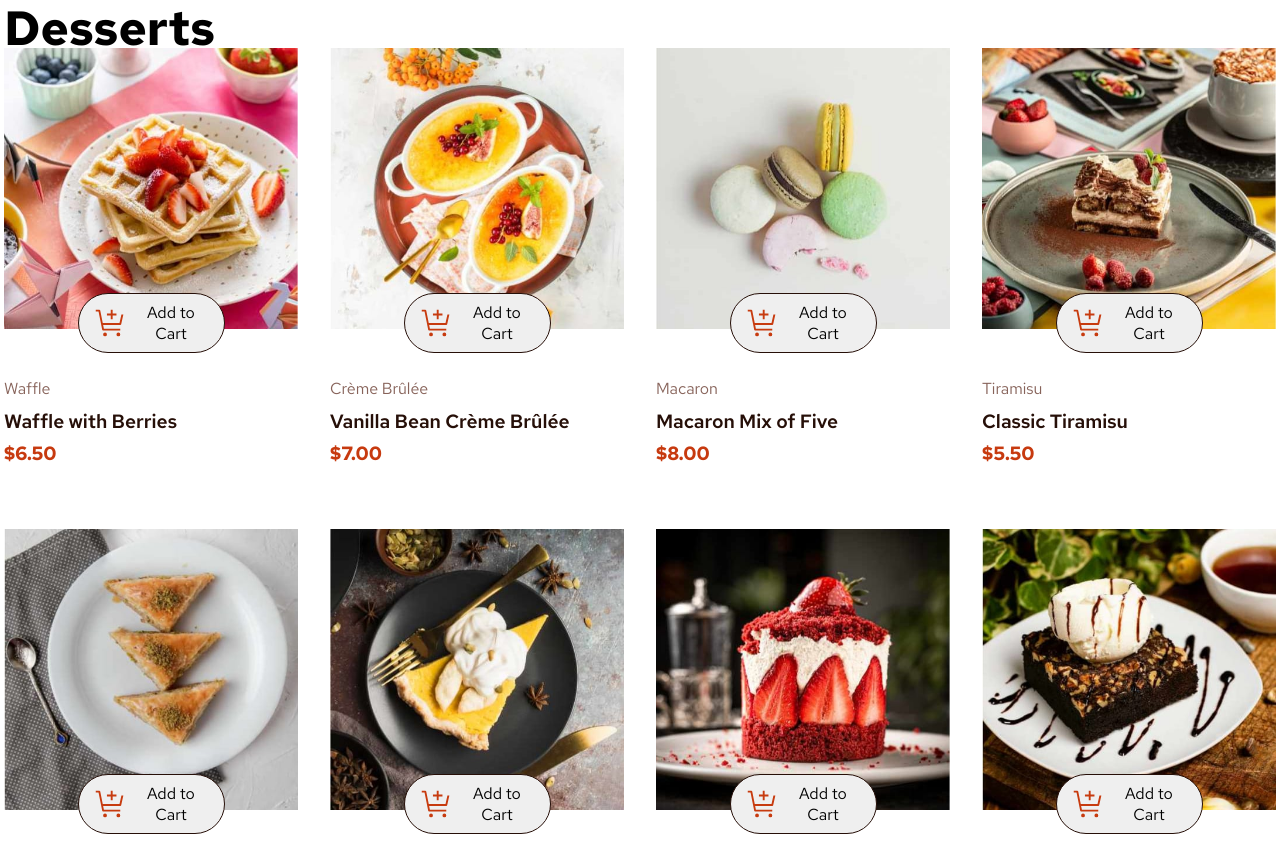
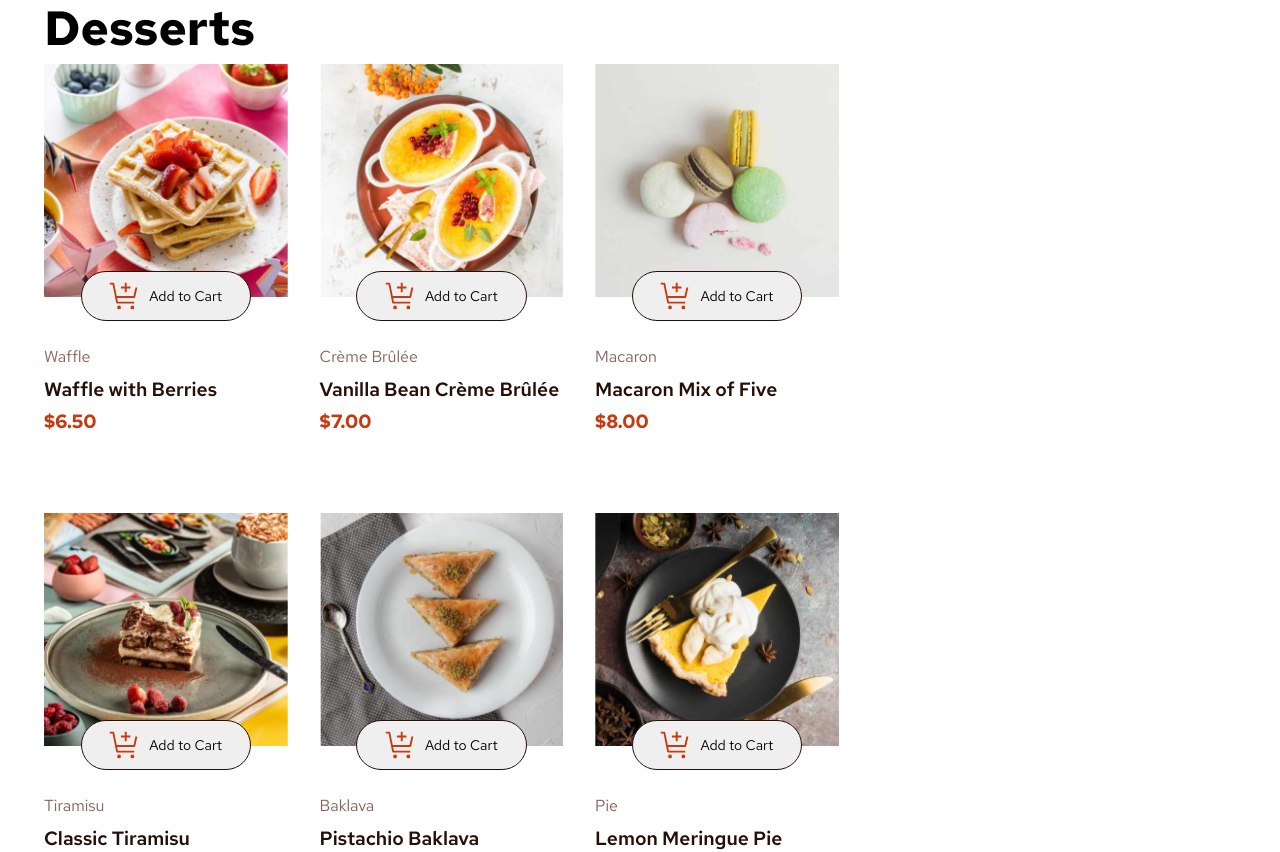
Before and after one commit to SebastianLaka/product-list-with-cart, a Vue app: page / in a window 1280 px wide. Shown: the top 852 px of the page. Built offline with nearby package versions, Linux system fonts and the light colour scheme.

Commit message:
Add grid for sizes from desktopp

```diff
--- /dev/null
+++ b/src/assets/sass/wrapper.scss
@@ -0,0 +1,5 @@
+.wrapper{
+  margin: 0 auto;
+  width: 100%;
+  max-width: 75em;
+}
--- a/src/components/Layout.vue
+++ b/src/components/Layout.vue
@@ -2,14 +2,21 @@
 import ProductList from './product-list/ProductList.vue'
 </script>
 <template>
-  <main class="main-layout">
+  <main class="main-layout wrapper">
     <ProductList />
   </main>
 </template>
 <style lang="scss" scoped>
 @use '../assets/sass/breakpoints.scss' as *;
+@use "../assets/sass/wrapper.scss" as *;
 .main-layout{
   position: relative;
   padding: 1em .25em;
 }
+@media(min-width: 1200px){
+  .main-layout{
+    display: grid;
+    grid-template-columns: repeat(3, 1fr);
+  }
+}
 </style>
--- a/src/components/product-list/ProductItem.vue
+++ b/src/components/product-list/ProductItem.vue
@@ -21,7 +21,7 @@ const getImageUrl = (path) => {
         <source :srcset="getImageUrl(image.tablet)" media="(min-width: 768px)" />
         <img :src="getImageUrl(image.mobile)" class="product-image" :alt="image.desktop" />
       </picture>
-      <CartButton :icon="addCartIcon" class="cart-button"><p>Add to Cart</p></CartButton>
+      <CartButton :icon="addCartIcon" class="cart-button"><p class="cart-button__content">Add to Cart</p></CartButton>
     </div>
     <slot name="product-info" />
   </div>
@@ -29,6 +29,7 @@ const getImageUrl = (path) => {
 
 <style lang="scss" scoped>
 @use '../../assets/sass/colors.scss' as *;
+@use "../../assets/sass/fonts.scss" as *;
 @use '../../assets/sass/breakpoints.scss' as *;
 @media (min-width: 375px) {
   .products-box {
@@ -59,7 +60,15 @@ const getImageUrl = (path) => {
 }
 @media (min-width: $desktop-small){
   .products-box{
-    padding-top: 2em;
+    padding-top: 3em;
+    .product-image-area{
+      .cart-button{
+        padding: .5em .5em;
+        left: 15%;
+        right: 15%;
+        &__content{font-size: .875rem;}
+      }
+    }
   }
 }
 </style>
--- a/src/components/product-list/ProductList.vue
+++ b/src/components/product-list/ProductList.vue
@@ -3,7 +3,6 @@ import ProductsHeader from './ProductsHeader.vue'
 import ProductItem from './ProductItem.vue'
 import { useProductsStore } from '@/stores/products'
 const storeProductData = useProductsStore()
-
 </script>
 
 <template>
@@ -63,14 +62,20 @@ const storeProductData = useProductsStore()
         font-size: 1.2rem;
       }
     }
-
   }
 }
-@media (min-width: $desktop-small){
-  .products-container{
+@media (min-width: $desktop-small) {
+  .products-container {
     display: grid;
-    grid-template-columns: repeat(4, 1fr);
+    grid-template-columns: repeat(3, 1fr);
     gap: 2em;
   }
 }
+@media (min-width: 1200px) {
+  .products-container {
+    grid-column: 1/3;
+    display: grid;
+    grid-template-columns: repeat(3, 1fr);
+  }
+}
 </style>
--- a/src/components/product-list/ProductsHeader.vue
+++ b/src/components/product-list/ProductsHeader.vue
@@ -8,20 +8,21 @@ onMounted(() => {
 </script>
 
 <template>
-  <header class="product-header">
+  <header class="product-header wrapper">
     <slot :productsHeader="category.productCategory"></slot>
   </header>
 </template>
 
 <style lang="scss" scoped>
 @use '../../assets/sass/breakpoints.scss' as *;
-@media (min-width: $mobile-view){
-  .product-header{
+@use '../../assets/sass/wrapper.scss' as *;
+@media (min-width: $mobile-view) {
+  .product-header {
     position: fixed;
     left: 0;
     right: 0;
     top: 0;
-    padding: 1em .25em;
+    padding: 1em 0.25em;
     z-index: 100;
   }
 }
```
